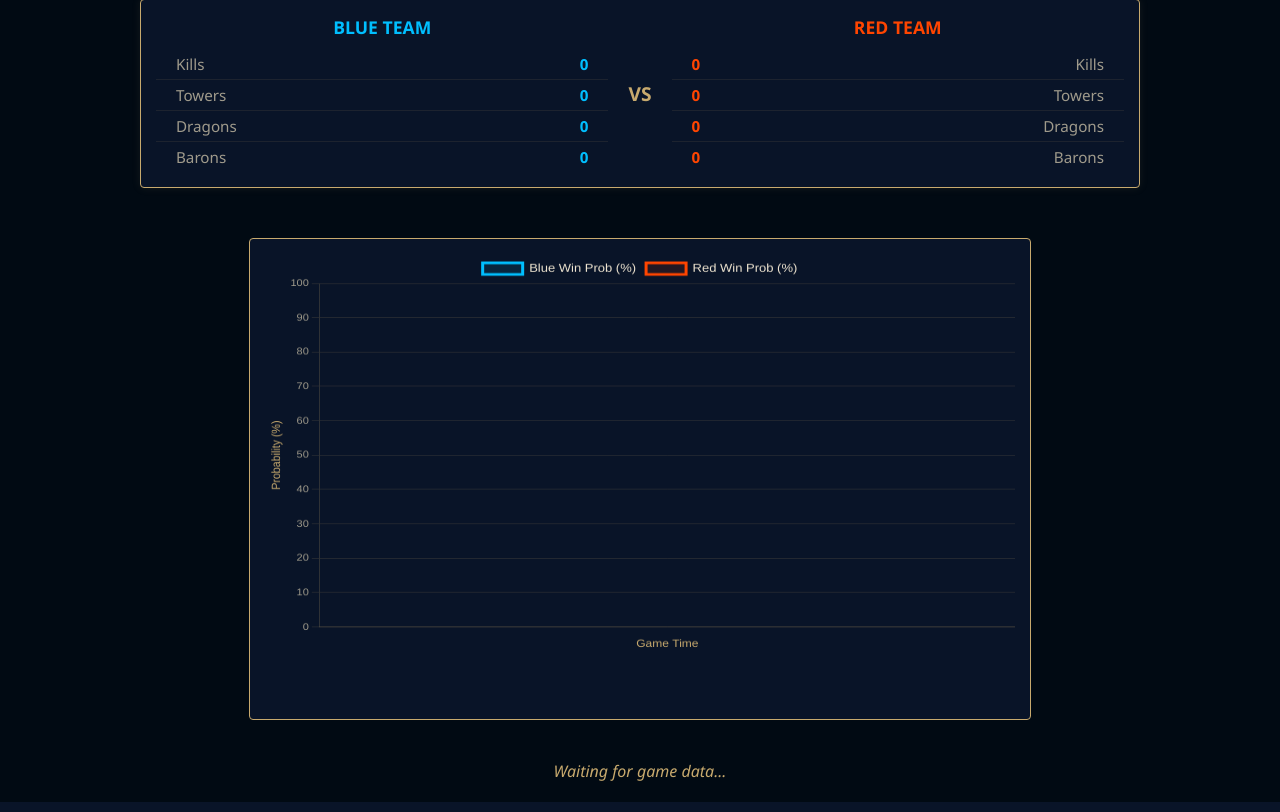
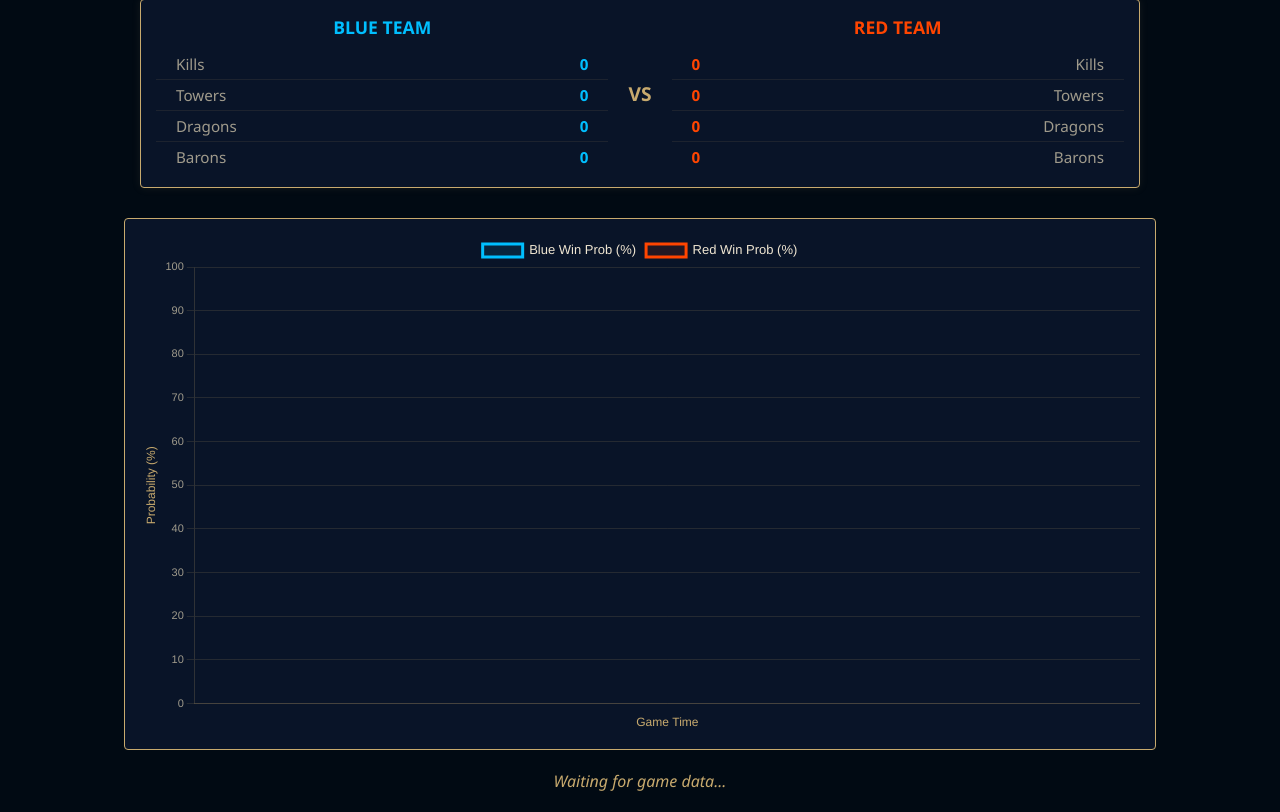
Before and after one commit to NathanSmallcalder/LeagueLiveMatchTracker, a Flask app: page / in a window 1280 px wide. Shown: the part 316-1128 px from the top of the page. Run offline with Flask 3, Linux system fonts and the light colour scheme.

Commit message:
Revert chart: back to 1000px max-width, 500px height

```diff
--- a/templates/index.html
+++ b/templates/index.html
@@ -216,19 +216,18 @@
         .chart-container {
             position: relative;
             width: 100%;
-            max-width: 750px;
-            height: 450px;
+            max-width: 1000px;
+            min-height: 350px;
             background-color: var(--panel-bg);
             border: 1px solid var(--gold-accent);
             border-radius: 4px;
             padding: 15px;
-            margin: 20px auto;
         }
 
         #winProbChart {
             display: block;
             width: 100% !important;
-            height: 400px !important;
+            height: 500px !important;
         }
 
         .status {
```
